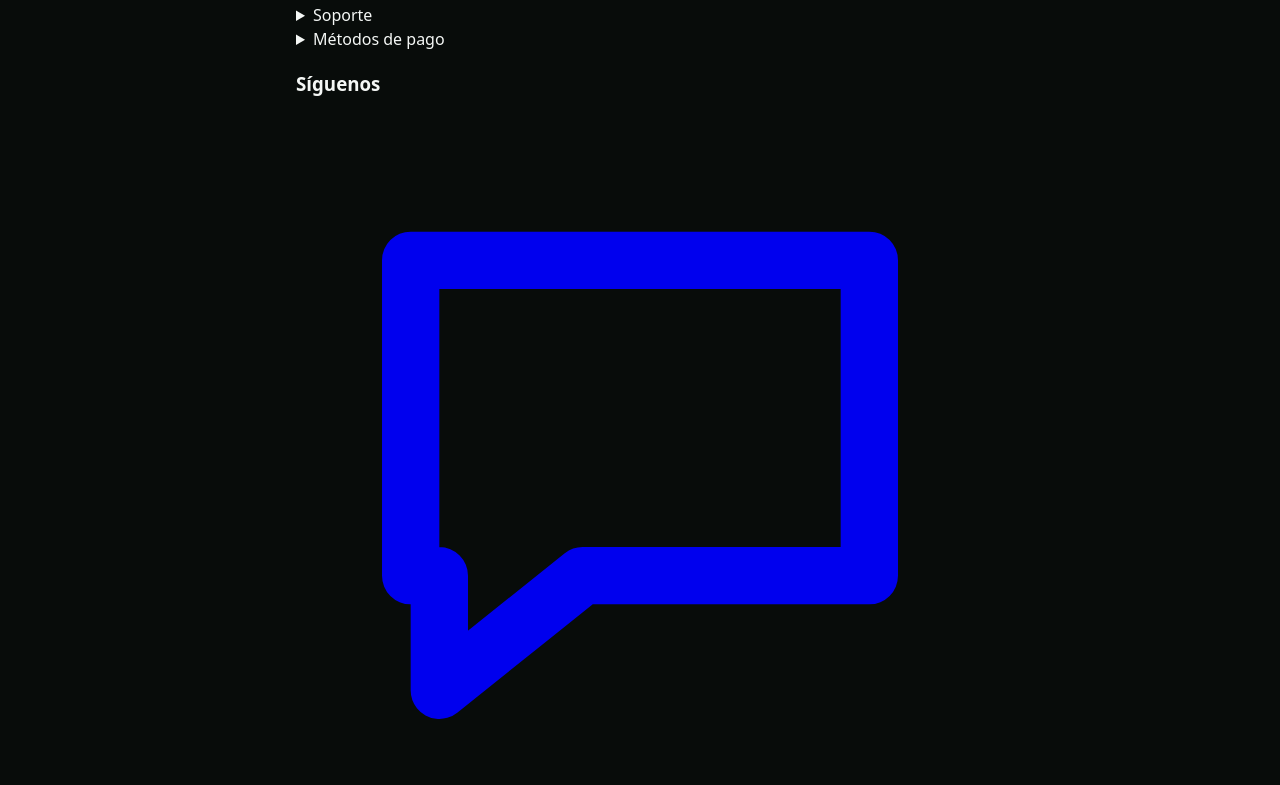
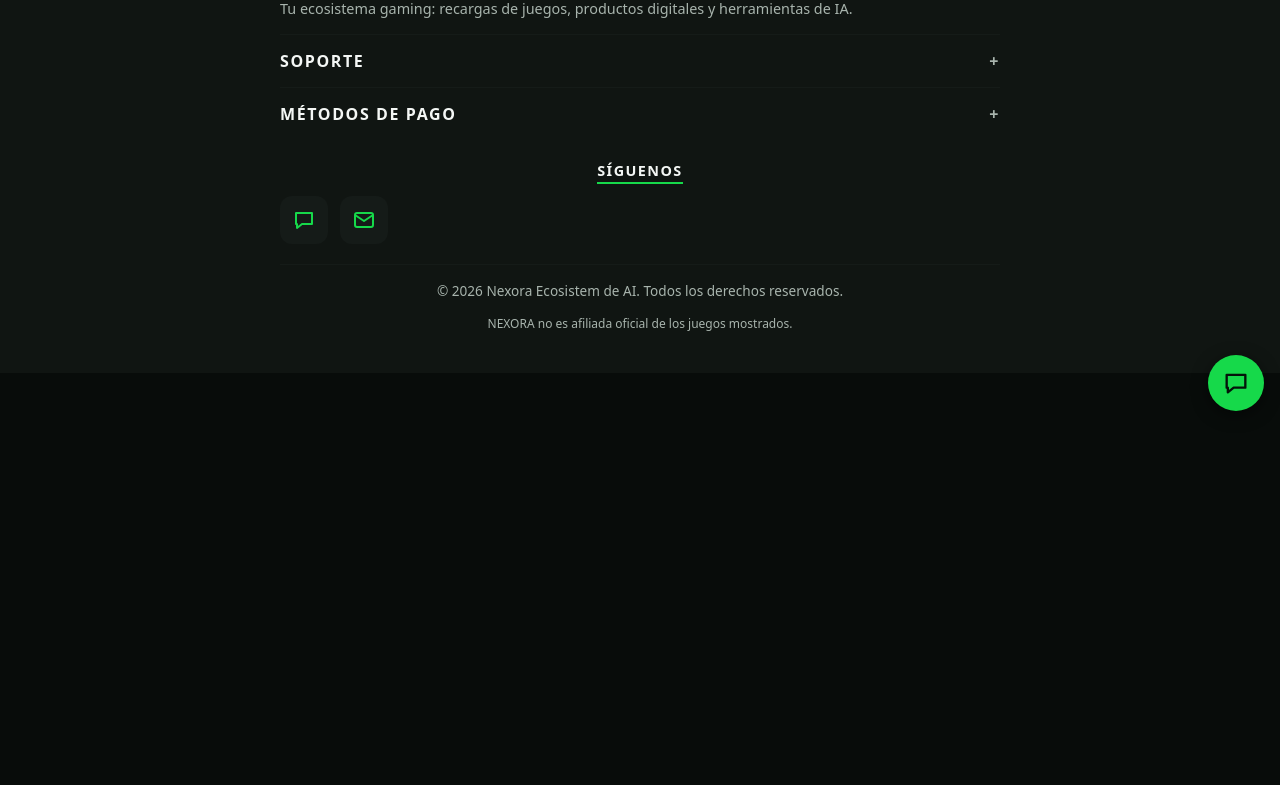
Before and after one commit to Salazar19-Kgr/Nexora, a plain HTML site: page public/index.html in a window 1280 px wide. Shown: the part 373-1158 px from the top of the page. After the commit the page ends 800 px from the top, so only its background shows below. Drawn offline with Linux system fonts and the light colour scheme; no server answers.

Commit message:
Corrige estilos y compatibilidad de claves

```diff
--- a/public/styles.css
+++ b/public/styles.css
@@ -1,15 +1,16 @@
 :root{--bg:#080C0A;--s1:#101512;--s2:#151B18;--acc:#16D94A;--acc2:#12351F;--tx:#F4F7F5;--tx2:#A8B4AD}
 *{box-sizing:border-box}
-body{margin:0;background:var(--bg);color:var(--tx);font:16px/1.5 system-ui,sans-serif}
-.top{display:flex;align-items:center;gap:10px;padding:14px 16px;border-bottom:1px solid var(--acc2)}
+body{margin:0;min-height:100vh;color:var(--tx);font:16px/1.5 system-ui,sans-serif;background:radial-gradient(800px 420px at 50% -10%,rgba(22,217,74,.14),transparent),var(--bg)}
+a{color:var(--acc)}
+a svg,button svg{width:24px;height:24px;flex:none}
+.top{display:flex;align-items:center;gap:10px;padding:14px 16px;border-bottom:1px solid var(--acc2);background:rgba(8,12,10,.85)}
 .logo{width:32px;height:32px}.brand{font-weight:800;letter-spacing:.15em}
-main,footer{max-width:720px;margin:0 auto;padding:0 16px}
+main{max-width:720px;margin:0 auto;padding:0 16px}
 .hero{padding:28px 0 12px}.hero h1{font-size:1.7rem;margin:0 0 6px}.hero p{color:var(--tx2);margin:0 0 16px}
 input,select{width:100%;padding:12px;border-radius:10px;border:1px solid var(--acc2);background:var(--s2);color:var(--tx);font-size:1rem}
-input:focus,select:focus,button:focus-visible{outline:2px solid var(--acc);outline-offset:2px}
+input:focus,select:focus,button:focus-visible,a:focus-visible{outline:2px solid var(--acc);outline-offset:2px}
 h2.cat{font-size:.8rem;letter-spacing:.12em;text-transform:uppercase;color:var(--acc);margin:24px 0 8px}
 .game{display:flex;justify-content:space-between;align-items:center;width:100%;text-align:left;padding:14px 4px;background:none;border:0;border-bottom:1px solid var(--s2);color:var(--tx);font-size:1rem;cursor:pointer}
-.game small{color:var(--tx2)}
 button{background:var(--acc);color:#04130A;border:0;border-radius:10px;padding:12px 18px;font-weight:700;font-size:1rem;cursor:pointer}
 button.ghost{background:none;color:var(--tx);border:1px solid var(--acc2)}
 button:disabled{opacity:.5}
@@ -17,4 +18,19 @@ dialog{width:min(92vw,420px);background:var(--s1);color:var(--tx);border:1px sol
 dialog::backdrop{background:rgba(0,0,0,.7)}
 label{display:block;margin:12px 0;color:var(--tx2);font-size:.9rem}label input,label select{margin-top:6px}
 .row{display:flex;gap:10px;justify-content:flex-end}
-.muted{color:var(--tx2);font-size:.9rem}footer{padding:32px 16px}
+.muted{color:var(--tx2);font-size:.9rem}
+footer.foot{margin:40px 0 0;padding:28px 16px;background:var(--s1);border-top:1px solid var(--acc2)}
+footer.foot>*{max-width:720px;margin-left:auto;margin-right:auto}
+.brandrow{display:flex;align-items:center;gap:10px;font-weight:800;letter-spacing:.15em}
+details{border-top:1px solid var(--s2);padding:14px 0}
+summary{cursor:pointer;font-weight:700;letter-spacing:.1em;text-transform:uppercase;list-style:none;display:flex;justify-content:space-between}
+summary::after{content:"+";color:var(--tx2)}
+details[open] summary::after{content:"–"}
+.foot a{color:var(--tx)}
+.sig{font-size:.9rem;letter-spacing:.1em;text-transform:uppercase;margin:20px auto 0;border-bottom:2px solid var(--acc);width:fit-content}
+.social{display:flex;gap:12px;margin:12px auto 20px}
+.social a{width:48px;height:48px;display:grid;place-items:center;background:var(--s2);border-radius:12px;color:var(--acc)}
+.copy{text-align:center;color:var(--tx2);font-size:.85rem;border-top:1px solid var(--s2);padding-top:16px}
+.small{text-align:center;font-size:.75rem}
+.wa-float{position:fixed;right:16px;bottom:16px;width:56px;height:56px;border-radius:50%;background:var(--acc);color:#04130A;display:grid;place-items:center;box-shadow:0 4px 16px rgba(0,0,0,.5)}
+.wa-float svg{width:28px;height:28px}
--- a/src/worker.js
+++ b/src/worker.js
@@ -12,7 +12,7 @@ async function sb(env, path, { method = "GET", body, service = false, headers =
   if (!key) throw new Error("Falta clave de Supabase");
   const res = await fetch(`${env.SUPABASE_URL}/rest/v1/${path}`, {
     method,
-    headers: { apikey: key, authorization: `Bearer ${key}`, "content-type": "application/json", ...headers },
+    headers: { apikey: key, ...(key.startsWith("ey") ? { authorization: `Bearer ${key}` } : {}), "content-type": "application/json", ...headers },
     body: body ? JSON.stringify(body) : undefined,
   });
   if (!res.ok) throw new Error(`Supabase ${res.status}`);
```
